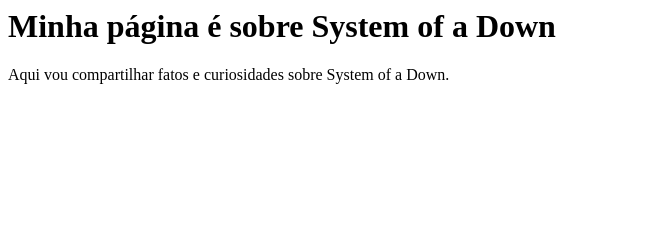
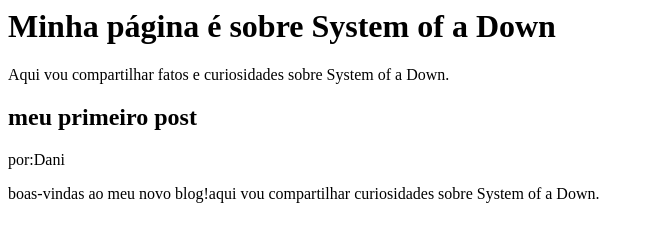
Before and after one commit to danielalevandoskimelo-collab/alura, a plain HTML site: page index.html in a window 1280 px wide. Shown: the whole page, without its empty margins (0-654 px from the left). Drawn offline with Linux system fonts and the light colour scheme.

Commit message:
Update index.html

```diff
--- a/index.html
+++ b/index.html
@@ -10,6 +10,8 @@
 <title>Document</title>
 </head>
 <body>
-
-</body>
+  <h2>meu primeiro post</h2>
+  <p> por:Dani
+  <p>boas-vindas ao meu novo blog!aqui vou compartilhar curiosidades sobre System of a Down.</p>
+   </body>
 </html>
```
